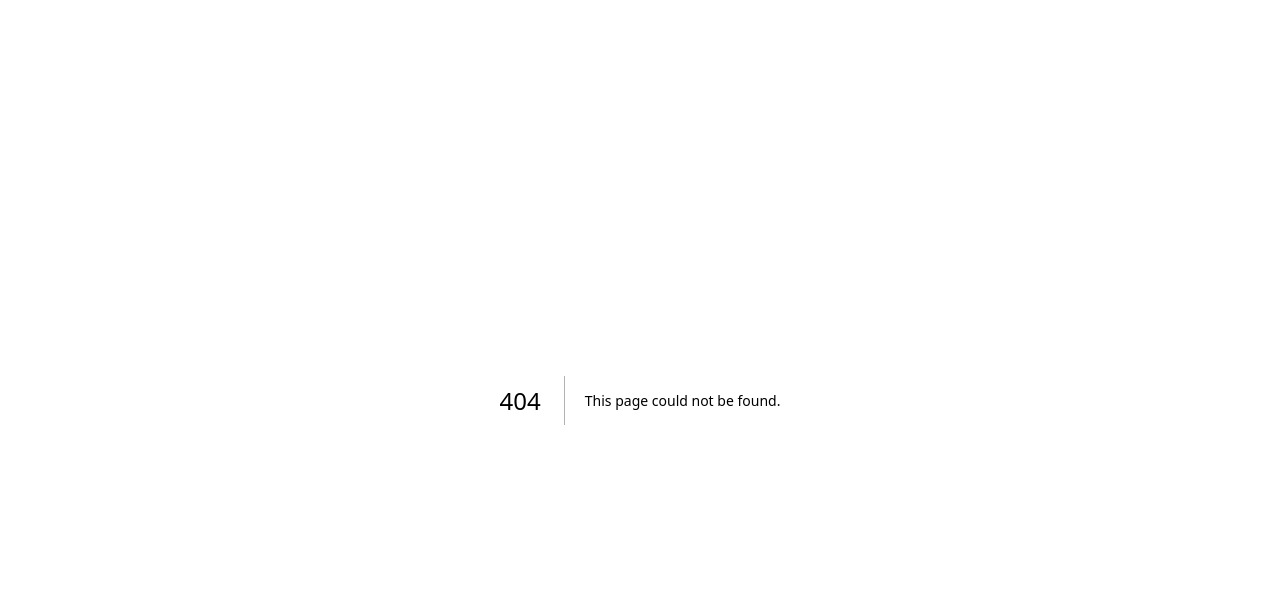
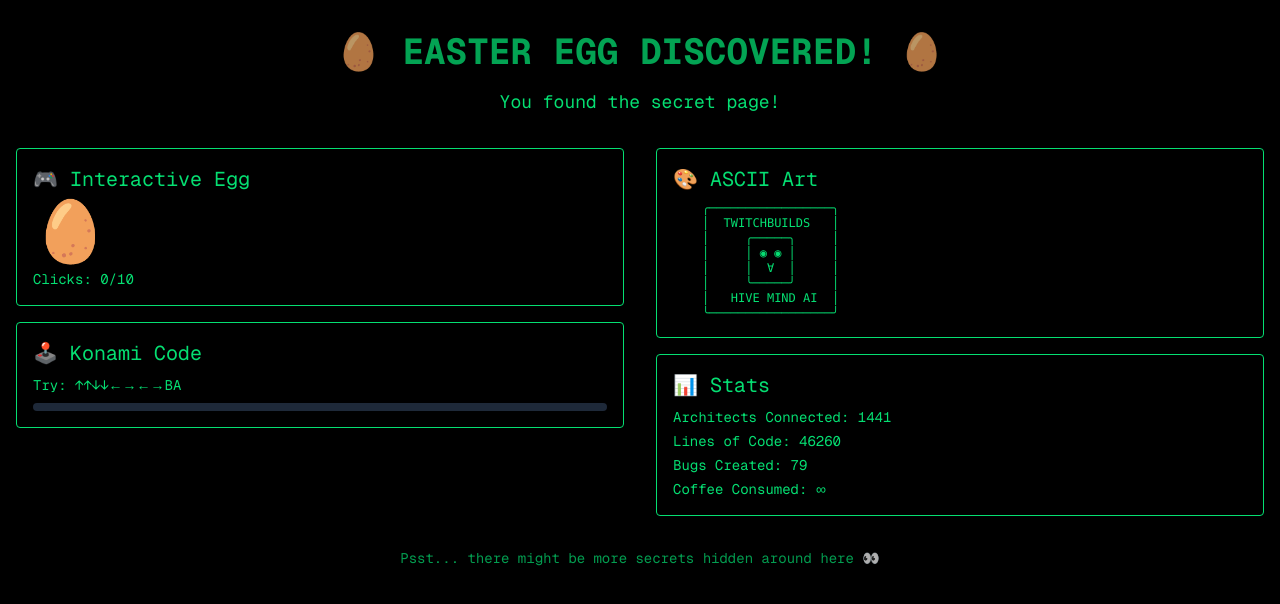
Before and after one commit to twitchbuilds/base, a Next.js app: page /easteregg in a window 1280 px wide. Before the commit this address had no page. Shown: the top 604 px of the page. Built offline with nearby package versions, Linux system fonts and the light colour scheme.

Commit message:
feat: why did you make the clickable easteregg a div? We should never make interactable divs.\n\nPrompt by: @ssardorf\nVia TwitchBuilds

```diff
--- /dev/null
+++ b/app/easteregg/page.tsx
@@ -0,0 +1,123 @@
+"use client";
+
+import { useState, useEffect } from "react";
+
+export default function EasterEgg() {
+	const [konami, setKonami] = useState("");
+	const [showSecret, setShowSecret] = useState(false);
+	const [clicks, setClicks] = useState(0);
+
+	const konamiCode = "ArrowUpArrowUpArrowDownArrowDownArrowLeftArrowRightArrowLeftArrowRightKeyBKeyA";
+
+	useEffect(() => {
+		const handleKeyDown = (e: KeyboardEvent) => {
+			const newKonami = konami + e.code;
+			setKonami(newKonami.slice(-konamiCode.length));
+
+			if (newKonami.endsWith(konamiCode)) {
+				setShowSecret(true);
+			}
+		};
+
+		window.addEventListener("keydown", handleKeyDown);
+		return () => window.removeEventListener("keydown", handleKeyDown);
+	}, [konami]);
+
+	const handleEggClick = () => {
+		setClicks(prev => prev + 1);
+		if (clicks >= 9) {
+			setShowSecret(true);
+		}
+	};
+
+	return (
+		<div className="min-h-screen bg-black text-green-400 font-mono overflow-hidden">
+			<div className="container mx-auto px-4 py-8">
+				<div className="text-center mb-8">
+					<h1 className="text-4xl font-bold mb-4 animate-pulse">
+						🥚 EASTER EGG DISCOVERED! 🥚
+					</h1>
+					<p className="text-lg">You found the secret page!</p>
+				</div>
+
+				<div className="grid grid-cols-1 md:grid-cols-2 gap-8">
+					<div className="space-y-4">
+						<div className="border border-green-400 p-4 rounded">
+							<h2 className="text-xl mb-2">🎮 Interactive Egg</h2>
+							<div
+								className="text-6xl cursor-pointer hover:scale-110 transition-transform inline-block"
+								onClick={handleEggClick}
+							>
+								🥚
+							</div>
+							<p className="text-sm mt-2">Clicks: {clicks}/10</p>
+							{clicks >= 5 && clicks < 10 && (
+								<p className="text-yellow-400">Keep clicking...</p>
+							)}
+						</div>
+
+						<div className="border border-green-400 p-4 rounded">
+							<h2 className="text-xl mb-2">🕹️ Konami Code</h2>
+							<p className="text-sm">Try: ↑↑↓↓←→←→BA</p>
+							<div className="mt-2 h-2 bg-gray-800 rounded">
+								<div
+									className="h-full bg-green-400 rounded transition-all"
+									style={{ width: `${(konami.length / konamiCode.length) * 100}%` }}
+								/>
+							</div>
+						</div>
+					</div>
+
+					<div className="space-y-4">
+						<div className="border border-green-400 p-4 rounded">
+							<h2 className="text-xl mb-2">🎨 ASCII Art</h2>
+							<pre className="text-xs leading-tight">
+{`    ╭─────────────────╮
+    │  TWITCHBUILDS   │
+    │     ╭─────╮     │
+    │     │ ◉ ◉ │     │
+    │     │  ∀  │     │
+    │     ╰─────╯     │
+    │   HIVE MIND AI  │
+    ╰─────────────────╯`}
+							</pre>
+						</div>
+
+						<div className="border border-green-400 p-4 rounded">
+							<h2 className="text-xl mb-2">📊 Stats</h2>
+							<div className="space-y-1 text-sm">
+								<div>Architects Connected: {Math.floor(Math.random() * 1000) + 500}</div>
+								<div>Lines of Code: {Math.floor(Math.random() * 50000) + 10000}</div>
+								<div>Bugs Created: {Math.floor(Math.random() * 100) + 42}</div>
+								<div>Coffee Consumed: ∞</div>
+							</div>
+						</div>
+					</div>
+				</div>
+
+				{showSecret && (
+					<div className="fixed inset-0 bg-black bg-opacity-90 flex items-center justify-center z-50">
+						<div className="bg-green-900 border-2 border-green-400 p-8 rounded-lg text-center max-w-md">
+							<h2 className="text-2xl font-bold mb-4">🎉 SECRET UNLOCKED! 🎉</h2>
+							<p className="mb-4">You've discovered the ultimate easter egg!</p>
+							<div className="text-4xl mb-4 animate-bounce">🚀</div>
+							<p className="text-sm mb-4">
+								"The hive mind is pleased with your curiosity."
+							</p>
+							<button
+								onClick={() => setShowSecret(false)}
+								className="bg-green-400 text-black px-4 py-2 rounded hover:bg-green-300"
+							>
+								Close
+							</button>
+						</div>
+					</div>
+				)}
+
+				<div className="text-center mt-8 text-sm opacity-70">
+					<p>Psst... there might be more secrets hidden around here 👀</p>
+				</div>
+			</div>
+		</div>
+	);
+}
--- a/app/page.tsx
+++ b/app/page.tsx
@@ -16,23 +16,21 @@ export default function Home() {
 					<h1 className="max-w-xs text-3xl font-semibold leading-10 tracking-tight text-black dark:text-zinc-50">
 						Hello Twitchbuilds!
 					</h1>
-          <p className="max-w-md text-lg leading-8 text-zinc-600 dark:text-zinc-400">
-            Looking for a starting point or more instructions? Head over to{" "}
-            <a
-              href="https://vercel.com/templates?framework=next.js&utm_source=create-next-app&utm_medium=appdir-template-tw&utm_campaign=create-next-app"
-              className="font-medium text-zinc-950 dark:text-zinc-50"
-            >
-              Templates
-            </a>{" "}
-            or the{" "}
-            <a
-              href="https://nextjs.org/learn?utm_source=create-next-app&utm_medium=appdir-template-tw&utm_campaign=create-next-app"
-              className="font-medium text-zinc-950 dark:text-zinc-50"
-            >
-              Learning
-            </a>{" "}
-            center.
+					<div className="z-10 max-w-5xl w-full items-center justify-between font-mono text-sm lg:flex">
+						<div className="fixed left-0 top-0 flex w-full justify-center border-b border-gray-300 bg-gradient-to-b from-zinc-200 pb-6 pt-8 backdrop-blur-2xl dark:border-neutral-800 dark:bg-zinc-800/30 dark:from-inherit lg:static lg:w-auto  lg:rounded-xl lg:border lg:bg-gray-200 lg:p-4 lg:dark:bg-zinc-800/30">
+							<p className="flex flex-col gap-2 text-center lg:text-left">
+								<span className="font-bold text-lg">
+									One AI. Thousands of Architects. Zero Safety Rails.
+								</span>
+								<span className="text-muted-foreground">
+									Can the hive mind actually build software?
+								</span>
+								<code className="mt-2 bg-black/[.05] dark:bg-white/[.06] px-2 py-1 rounded font-semibold text-primary">
+									Type !prompt &lt;idea&gt; to start the experiment.
+								</code>
 							</p>
+						</div>
+					</div>
 				</div>
 				<div className="flex flex-col gap-4 text-base font-medium sm:flex-row">
 					<a
--- a/overlay.json
+++ b/overlay.json
@@ -1,15 +1,15 @@
 {
   "status": "AI_CODING",
-  "currentPrompt": "change the text to say \"Hello Twitchbuilds!\"",
+  "currentPrompt": "why did you make the clickable easteregg a div? We should never make interactable divs.",
   "currentModel": "anthropic/claude-sonnet-4",
   "voteCount": 1,
   "timeRemaining": 0,
   "topPrompts": [
     {
-      "prompt": "change the text to say \"Hello Twitchbuilds!\"",
+      "prompt": "why did you make the clickable easteregg a div? We should never make interactable divs.",
       "votes": 1,
       "id": 1
     }
   ],
-  "lastUpdated": 1767305570971
+  "lastUpdated": 1767306974097
 }
```
Lines whose indentation alone changed are shown as unchanged.
